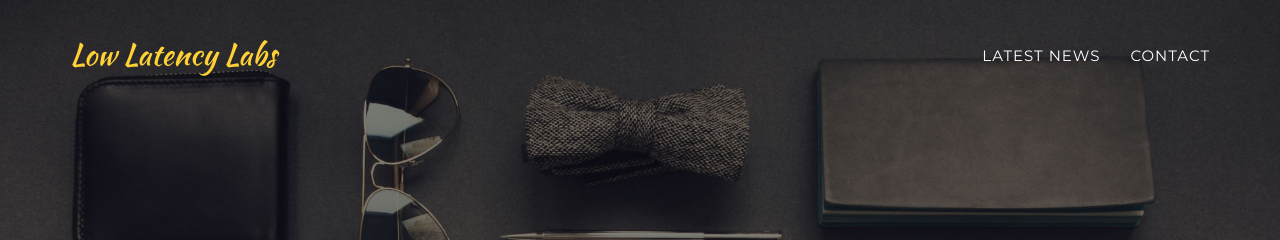
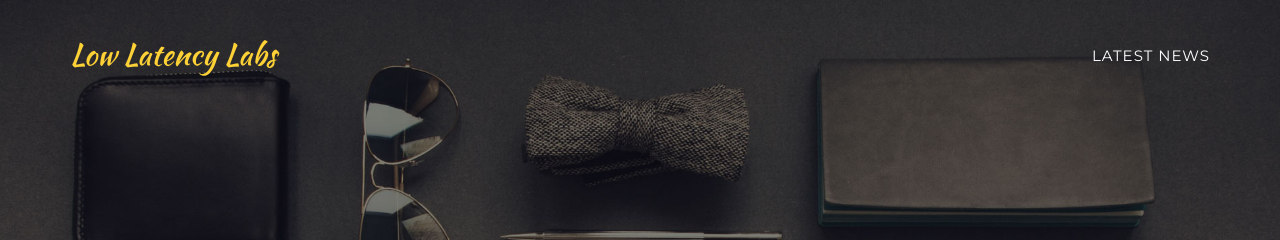
Before and after one commit to blurryhumanface/LowLatencyLabs, a Jekyll site: the page built from index.html, in a window 1280 px wide and 1396 px high. Shown: the top 240 px of the window. Built offline with Jekyll 4.4.1, drawn with Linux system fonts in a browser that asks for light colours; some web fonts are replaced.

Commit message:
removed contact link

```diff
--- a/_includes/header.html
+++ b/_includes/header.html
@@ -9,7 +9,7 @@
                     <span class="icon-bar"></span>
                     <span class="icon-bar"></span>
                 </button>
-                <a class="navbar-brand page-scroll" href="index.html">{{site.title}}</a>
+                <a class="navbar-brand page-scroll" href="/index.html">{{site.title}}</a>
             </div>
 
             <!-- Collect the nav links, forms, and other content for toggling -->
@@ -21,9 +21,6 @@
                     <li>
                         <a class="page-scroll" href="#latestnews">Latest News</a>
                     </li>
-                    <li>
-                        <a class="page-scroll" href="#contact">Contact</a>
-                    </li>
                 </ul>
             </div>
             <!-- /.navbar-collapse -->
```
